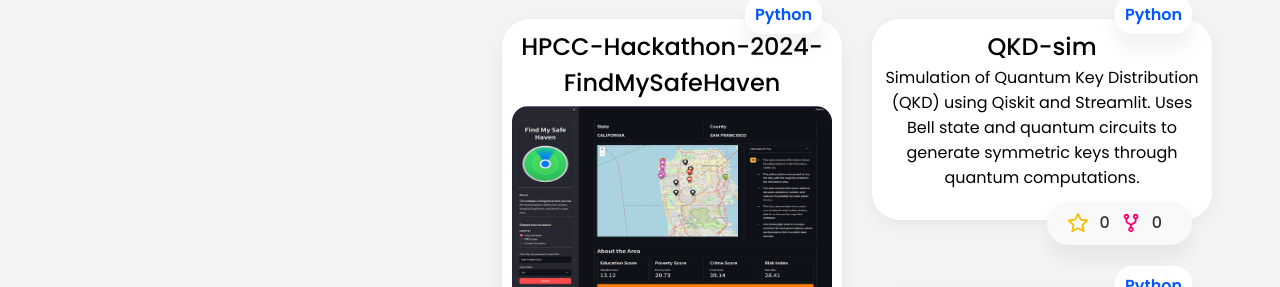
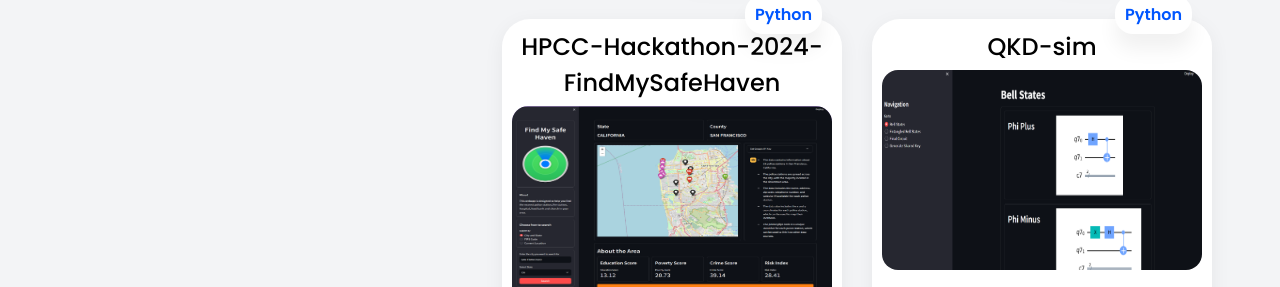
Before and after one commit to CubeStar1/CubeStar1.github.io, a plain HTML site: page index.html in a window 1280 px wide. Shown: the part 632-919 px from the top of the page. Drawn offline with Linux system fonts and the light colour scheme.

Commit message:
Added image

```diff
--- a/index.html
+++ b/index.html
@@ -191,6 +191,7 @@
  QKD-sim
                 </span>
                 <span class="repo-desc">
+                  <img class="repo-socialprev-img" src="images/QKD-sim.png" alt="Portfolio social preview image" width="320" height="200">
                   Simulation of Quantum Key Distribution (QKD) using Qiskit and Streamlit. Uses Bell state and quantum circuits to generate symmetric keys through quantum computations.
             </span>
               </a>
```
Also changed, not shown: images/QKD-sim.png (added).
